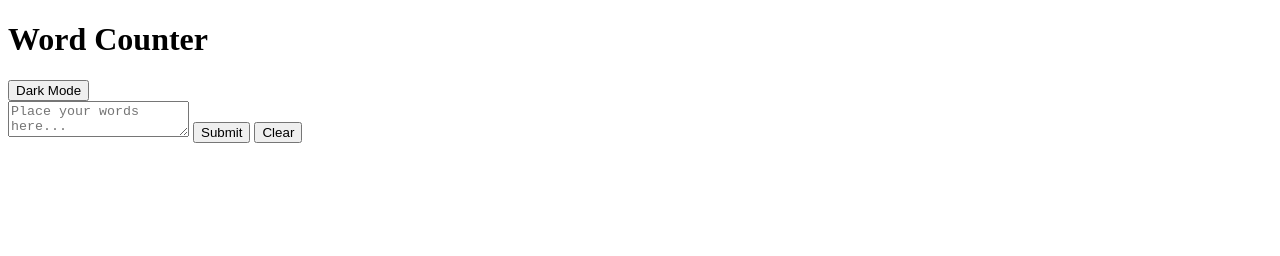
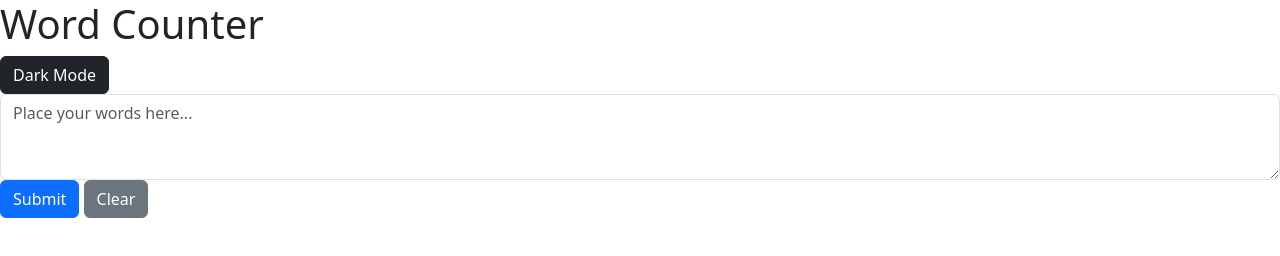
Before and after one commit to daniella-mcnair/2.0LAB-word-counter, a plain HTML site: page index.html in a window 1280 px wide. Drawn offline with nearby package versions, Linux system fonts and the light colour scheme.

Commit message:
challenge 3 completed. Added text area and buttons from bootstrap

```diff
--- a/index.html
+++ b/index.html
@@ -5,18 +5,24 @@
   <meta http-equiv="X-UA-Compatible" content="IE=edge">
   <meta name="viewport" content="width=device-width, initial-scale=1.0">
   <title>Word Counter</title>
+  <link rel="stylesheet" href="https://cdn.jsdelivr.net/npm/bootstrap@5.3.3/dist/css/bootstrap.min.css
+  ">
   <link rel="stylesheet" href="main.css">
 </head>
 <body>
   <h1>Word Counter</h1>
-  <button id="bg-switch">Dark Mode</button>
+  <button type="button" class="btn btn-dark">Dark Mode</button>
   <div id="error" class="error"></div>
   <form>
-    <textarea placeholder="Place your words here..."></textarea>
-    <button type="submit">Submit</button>
-    <button type="reset">Clear</button>
+    <div class="form-group">
+      <textarea class="form-control" id="exampleFormControlTextarea1" rows="3" placeholder="Place your words here..."></textarea>
+    </div>
+    <button type="button" class="btn btn-primary">Submit</button>
+    <button type="button" class="btn btn-secondary">Clear</button>
   </form>
+
   <div id="word-count"></div>
+  <script src="https://cdn.jsdelivr.net/npm/bootstrap@5.3.3/dist/js/bootstrap.bundle.min.js"></script>
 <script src="main.js"></script>
 </body>
 </html>
```
